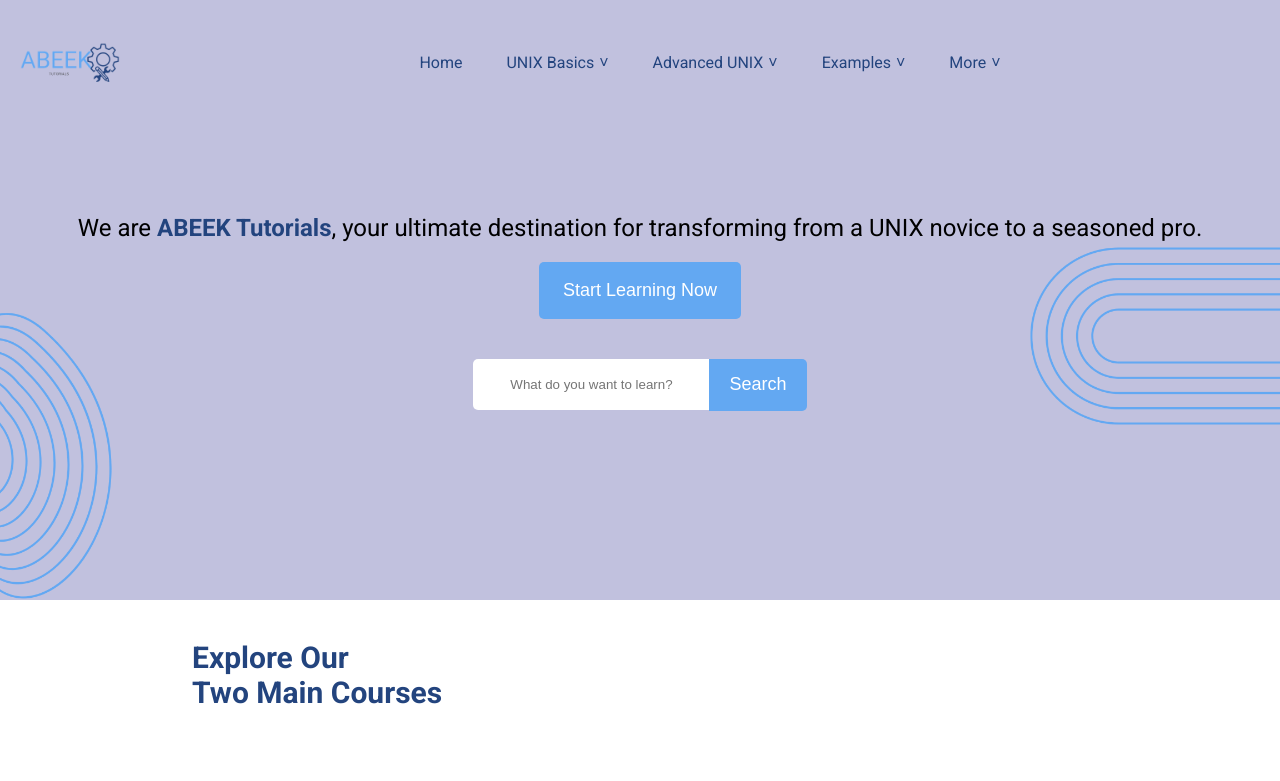
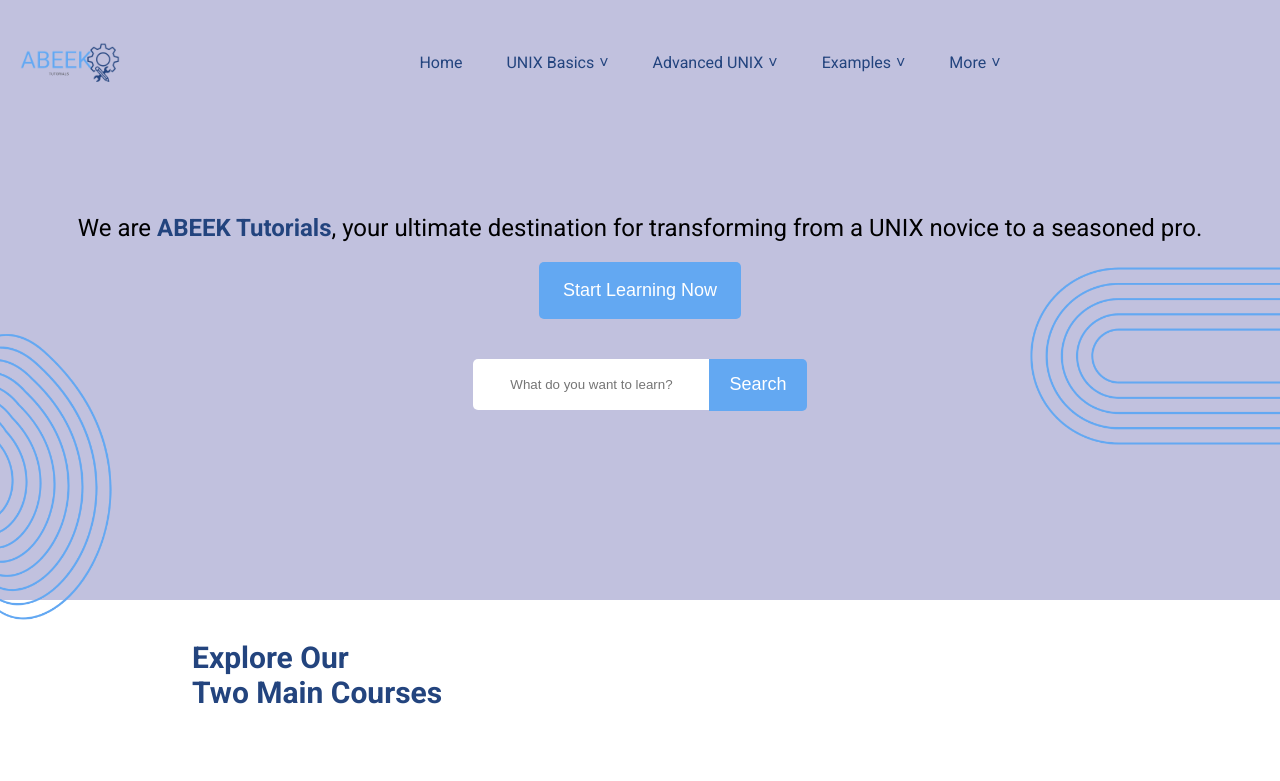
Before and after one commit to Arc8809/Abeek, a PHP site: page / in a window 1280 px wide. Shown: the top 781 px of the page. Run offline with PHP 8.4, Linux system fonts and the light colour scheme.

Commit message:
Fixed the overlapping with the line shapes

```diff
--- a/assets/styles.css
+++ b/assets/styles.css
@@ -127,6 +127,7 @@ nav ul li ul li a:hover {
   flex-wrap: wrap;
   position: relative;
   top: 100px;
+
 }
 .middle-content {
   position: relative;
@@ -135,6 +136,7 @@ nav ul li ul li a:hover {
   margin-top: 50px;
   width: 100%;
   margin: auto;
+  z-index: 100;
 }
 
 .middle-content p {
@@ -214,17 +216,20 @@ nav ul li ul li a:hover {
 }
 
 .line-shape1 {
-  position: absolute;
+
   width: 300px;
   left: 0;
   top: 200px;
+
 }
 
 .line-shape2 {
   position: absolute;
   width: 300px;
   right: 0;
-  top: 100px;
+  top: 120px;
+  z-index: 0;
+
 }
 
 /* Main Container */
```
